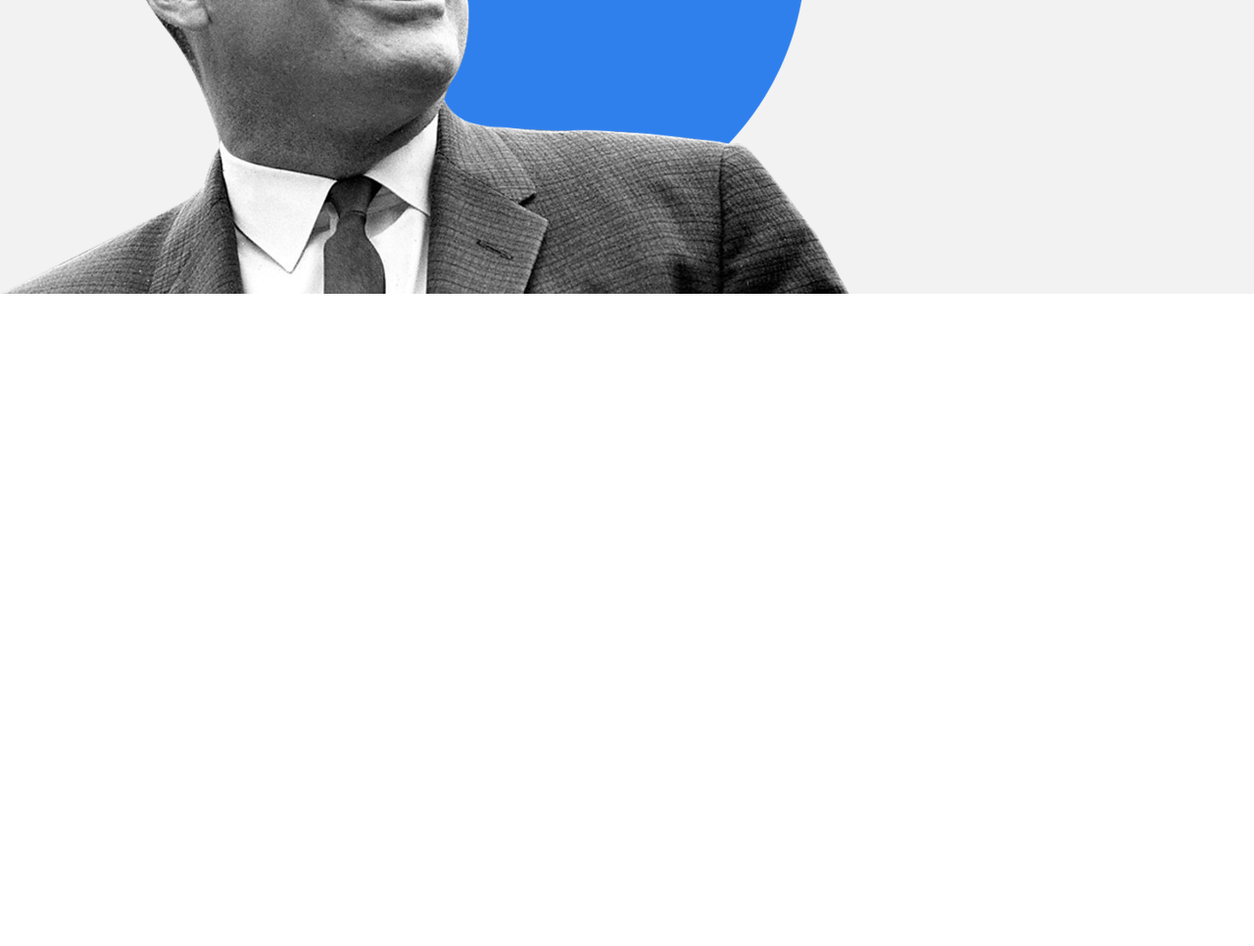
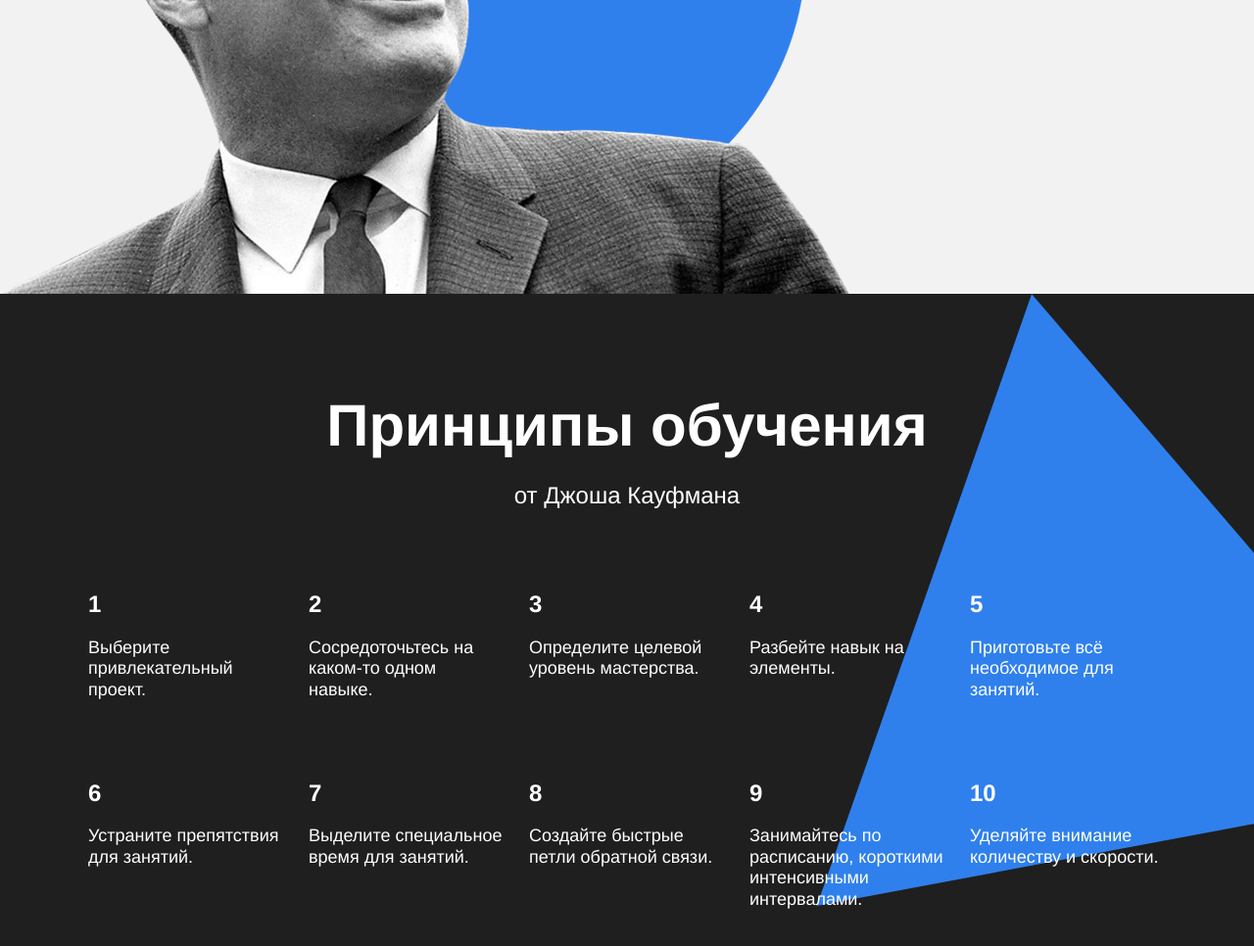
Before and after one commit to caulfield-daniel/first-project, a plain HTML site: page index.html in a window 1280 px wide. Shown: the part 2800-3766 px from the top of the page at 98% size. Before the commit the page ends 3100 px from the top, so only its background shows below. Drawn offline with Linux system fonts and the light colour scheme.

Commit message:
завершена верстка секции kaufman

```diff
--- a/index.html
+++ b/index.html
@@ -107,16 +107,86 @@
         </section>
 
         <section class="feynman">
-          <h1 class="feynman__title">
-            Метод Фейнмана
-          </h1>
-          <h2 class="feynman__subtitle">
-            Выучить и не забыть
-          </h2>
+          <h1 class="feynman__title">Метод Фейнмана</h1>
+          <h2 class="feynman__subtitle">Выучить и не забыть</h2>
           <a href="" class="feynman__link">Подробнее &RightArrow;</a>
         </section>
 
-        <section class="kaufman"></section>
+        <section class="kaufman">
+          <h1 class="section-title section-title_theme_dark">
+            Принципы обучения
+          </h1>
+          <h2 class="section-subtitle section-subtitle_theme_dark">
+            от Джоша Кауфмана
+          </h2>
+          <div class="table table_theme_dark">
+            <div class="table__cell table__cell_theme_dark">
+              <h3 class="table__heading table__heading_theme_dark">1</h3>
+              <p class="table__text table__text_theme_dark">
+                Выберите привлекательный проект.
+              </p>
+            </div>
+            <div class="table__cell table__cell_theme_dark">
+              <h3 class="table__heading table__heading_theme_dark">2</h3>
+              <p class="table__text table__text_theme_dark">
+                Сосредоточьтесь на каком-то одном навыке.
+              </p>
+            </div>
+            <div class="table__cell table__cell_theme_dark">
+              <h3 class="table__heading table__heading_theme_dark">3</h3>
+              <p class="table__text table__text_theme_dark">
+                Определите целевой уровень мастерства.
+              </p>
+            </div>
+            <div class="table__cell table__cell_theme_dark">
+              <h3 class="table__heading table__heading_theme_dark">4</h3>
+              <p class="table__text table__text_theme_dark">
+                Разбейте навык на элементы.
+              </p>
+            </div>
+            <div class="table__cell table__cell_theme_dark">
+              <h3 class="table__heading table__heading_theme_dark">5</h3>
+              <p class="table__text table__text_theme_dark">
+                Приготовьте всё необходимое для занятий.
+              </p>
+            </div>
+            <div class="table__cell table__cell_theme_dark">
+              <h3 class="table__heading table__heading_theme_dark">6</h3>
+              <p class="table__text table__text_theme_dark">
+                Устраните препятствия для занятий.
+              </p>
+            </div>
+            <div class="table__cell table__cell_theme_dark">
+              <h3 class="table__heading table__heading_theme_dark">7</h3>
+              <p class="table__text table__text_theme_dark">
+                Выделите специальное время для занятий.
+              </p>
+            </div>
+            <div class="table__cell table__cell_theme_dark">
+              <h3 class="table__heading table__heading_theme_dark">8</h3>
+              <p class="table__text table__text_theme_dark">
+                Создайте быстрые петли обратной связи.
+              </p>
+            </div>
+            <div class="table__cell table__cell_theme_dark">
+              <h3 class="table__heading table__heading_theme_dark">9</h3>
+              <p class="table__text table__text_theme_dark">
+                Занимайтесь по расписанию, короткими интенсивными интервалами.
+              </p>
+            </div>
+            <div class="table__cell table__cell_theme_dark">
+              <h3 class="table__heading table__heading_theme_dark">10</h3>
+              <p class="table__text table__text_theme_dark">
+                Уделяйте внимание количеству и скорости.
+              </p>
+            </div>
+          </div>
+          <img
+            class="kaufman__triangle"
+            src="images/kaufman-triangle.svg"
+            alt="Иллюстрация Треугольник Кауфмана"
+          />
+        </section>
       </main>
       <footer class="footer"></footer>
     </div>
--- a/styles/style.css
+++ b/styles/style.css
@@ -211,6 +211,38 @@
   font-size: 36px;
   font-weight: normal;
 }
+
+/* Стили для секции kaufman */
+.kaufman {
+  overflow: hidden;
+  position: relative;
+  padding: 90px auto;
+  display: flex;
+  flex-direction: column;
+  align-items: center;
+  background-color: #1f1f1f;
+}
+
+.section-title_theme_dark {
+  color: white;
+}
+
+.section-subtitle_theme_dark {
+  color: white;
+}
+
+.kaufman__triangle {
+  position: absolute;
+  right: -210px;
+  width: 877px;
+  height: 877px;
+  z-index: 0;
+}
+
+.table_theme_dark {
+  z-index: 1;
+}
+
 .table__cell_theme_dark {
   width: 200px;
   color: white;
```
